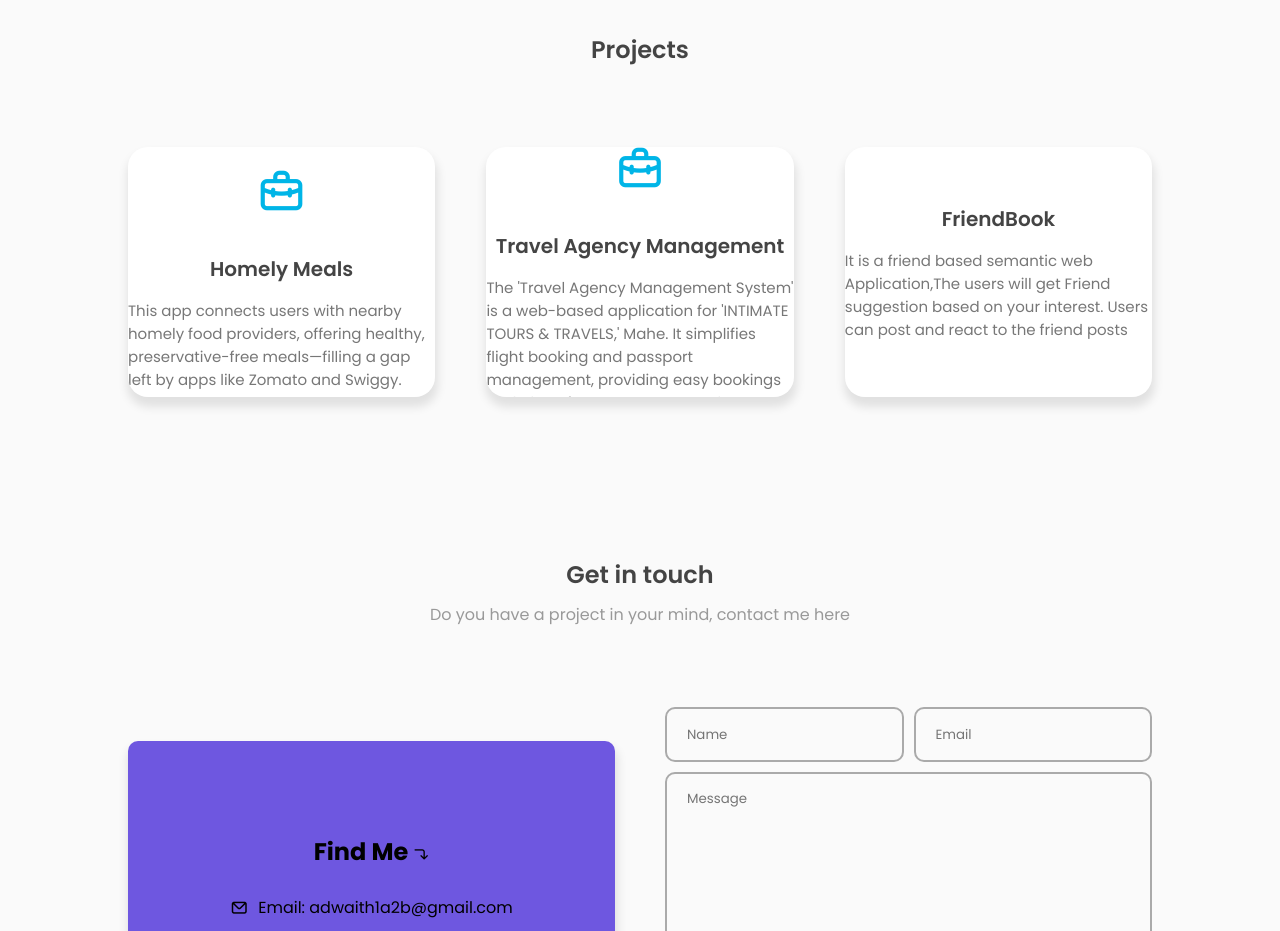
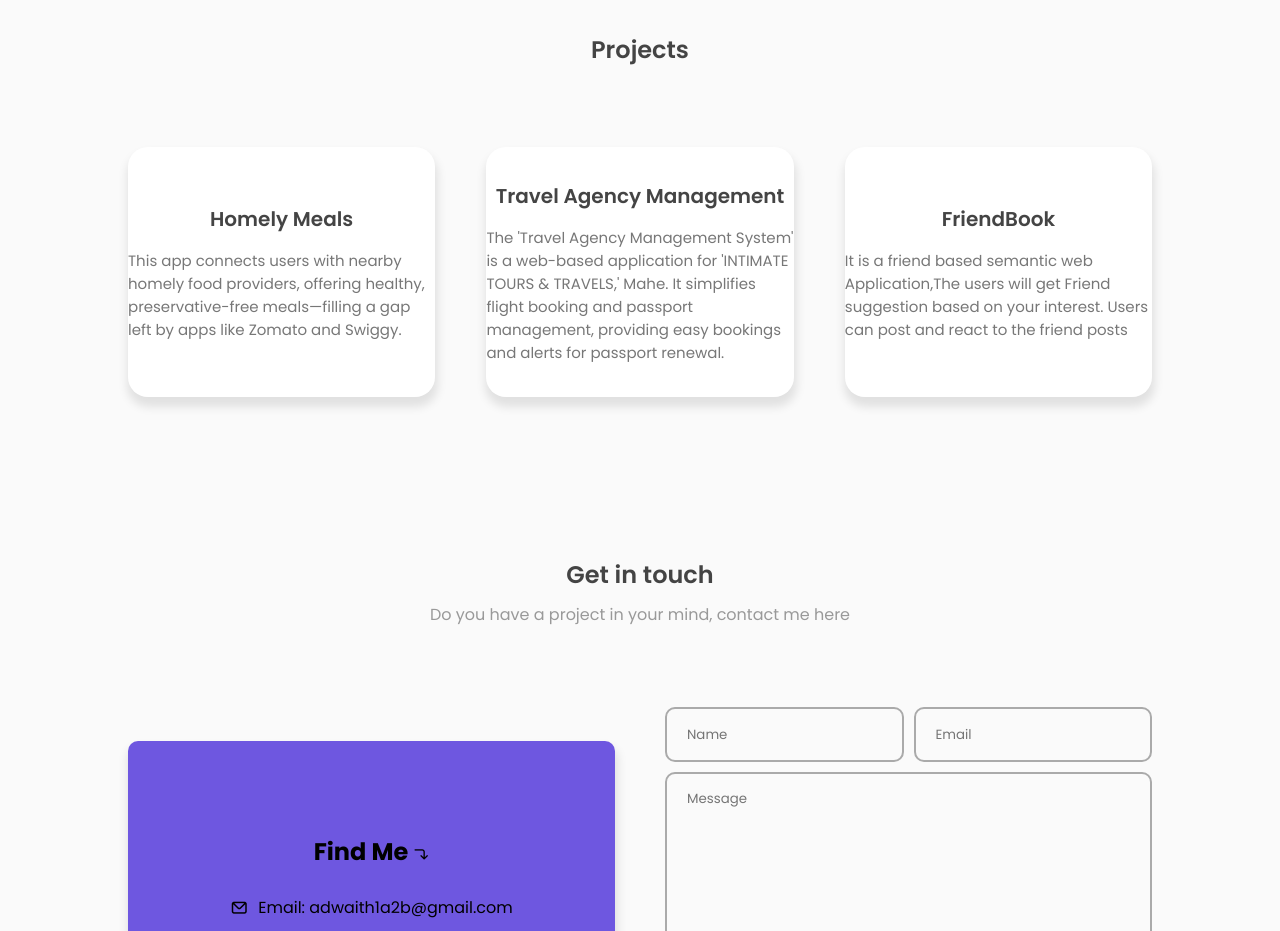
Before and after one commit to Adwaithjayendran/PortFolio, a plain HTML site: page index.html in a window 1280 px wide. Shown: the part 1360-2291 px from the top of the page. Drawn offline with nearby package versions, Linux system fonts and the light colour scheme.

Commit message:
3rd update

```diff
--- a/index.html
+++ b/index.html
@@ -164,13 +164,13 @@
           </div>
           <div class="project-container">
             <div class="project-box">
-                <i class="uil uil-briefcase-alt"></i>
+                <!-- <i class="uil uil-briefcase-alt"></i> -->
                 <h3>Homely Meals</h3>
                 <label>This app connects users with nearby homely food providers, offering healthy, preservative-free meals—filling a gap left by apps like Zomato and Swiggy.</label>
             </div>
 
             <div class="project-box">
-                <i class="uil uil-briefcase-alt"></i>
+                <!-- <i class="uil uil-briefcase-alt"></i> -->
                 <h3>Travel Agency Management</h3>
                 <label> The 'Travel Agency Management System' is a web-based application for 'INTIMATE TOURS & TRAVELS,' Mahe. It simplifies flight booking and passport management, providing easy bookings and alerts for passport renewal.</label>
             </div>
```
